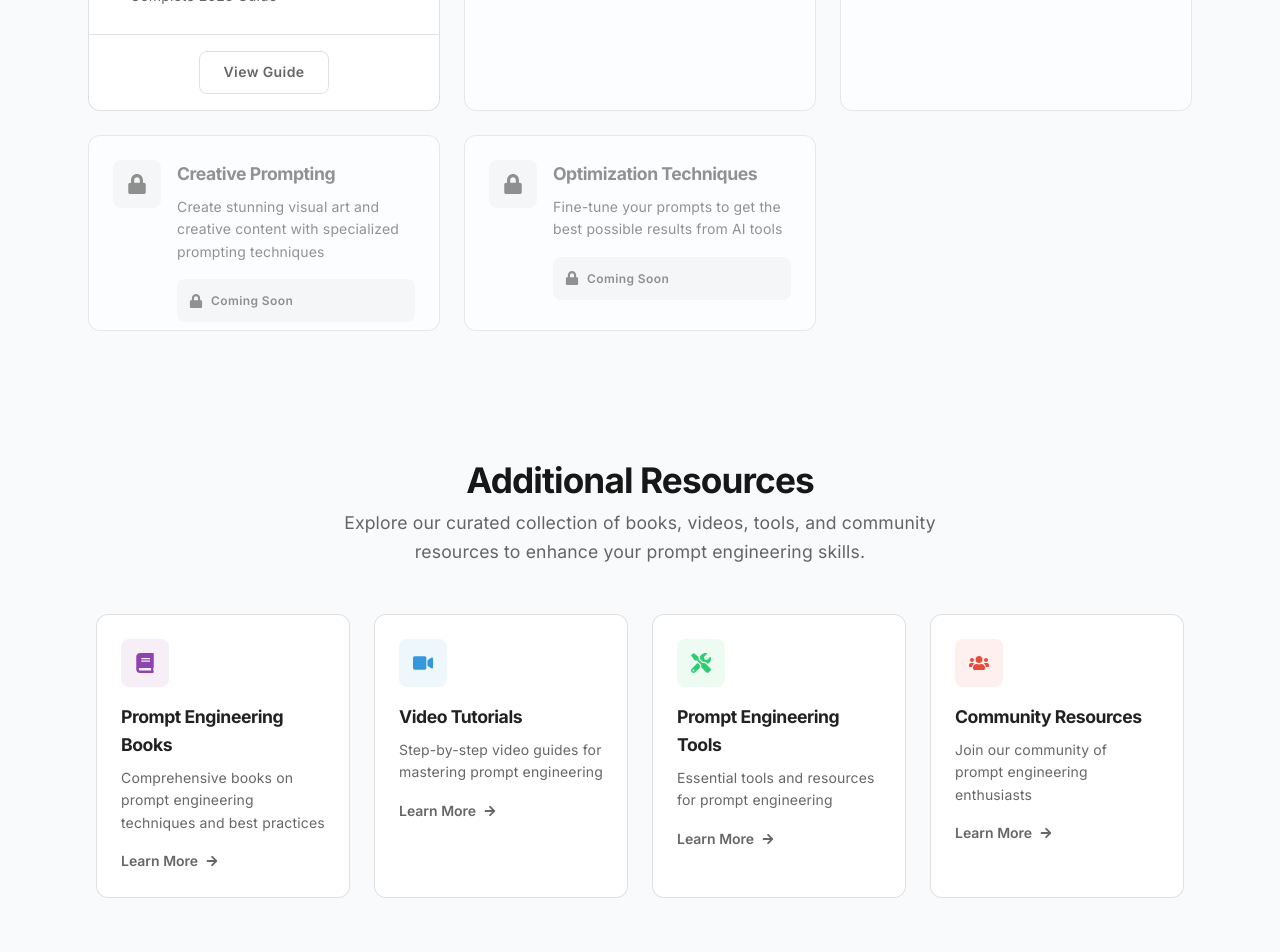
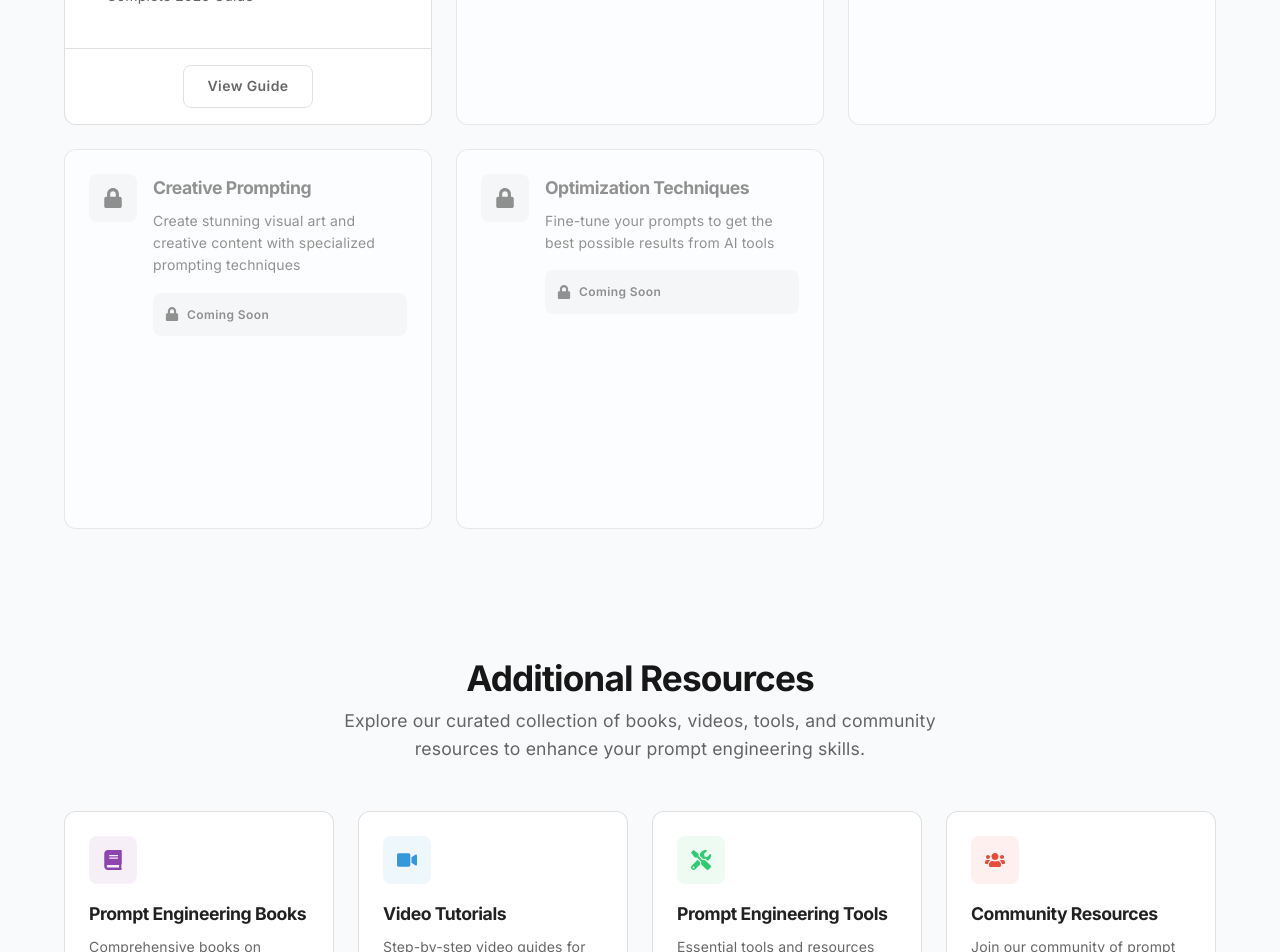
Before and after one commit to ThiagoC0STA/how-to-guides, a Next.js app: page /prompt-engineering in a window 1280 px wide. Shown: the part 1880-2832 px from the top of the page. Built offline with nearby package versions, Linux system fonts and the light colour scheme.

Commit message:
categories adjusts

```diff
--- a/components/prompt-engineering/CategoriesSection.tsx
+++ b/components/prompt-engineering/CategoriesSection.tsx
@@ -16,7 +16,7 @@ export default function CategoriesSection() {
   );
 
   return (
-    <Container maxWidth="lg">
+    <Box>
       <Box sx={{ mb: 8 }}>
         <Typography
           variant="h2"
@@ -125,6 +125,6 @@ export default function CategoriesSection() {
           </Box>
         )}
       </Box>
-    </Container>
+    </Box>
   );
 }
--- a/components/prompt-engineering/CategoryCard.tsx
+++ b/components/prompt-engineering/CategoryCard.tsx
@@ -59,6 +59,7 @@ export default function CategoryCard({
       elevation={0}
       sx={{
         height: "100%",
+        minHeight:  380,
         display: "flex",
         flexDirection: "column",
         borderRadius: 3,
--- a/components/prompt-engineering/ResourcesSection.tsx
+++ b/components/prompt-engineering/ResourcesSection.tsx
@@ -45,7 +45,7 @@ const resources: Resource[] = [
 export default function ResourcesSection() {
   return (
     <Box sx={{ py: 8 }}>
-      <Box sx={{ maxWidth: 1200, mx: 'auto', px: { xs: 2, md: 4 } }}>
+      <Box>
         <Typography
           variant="h2"
           sx={{
```
